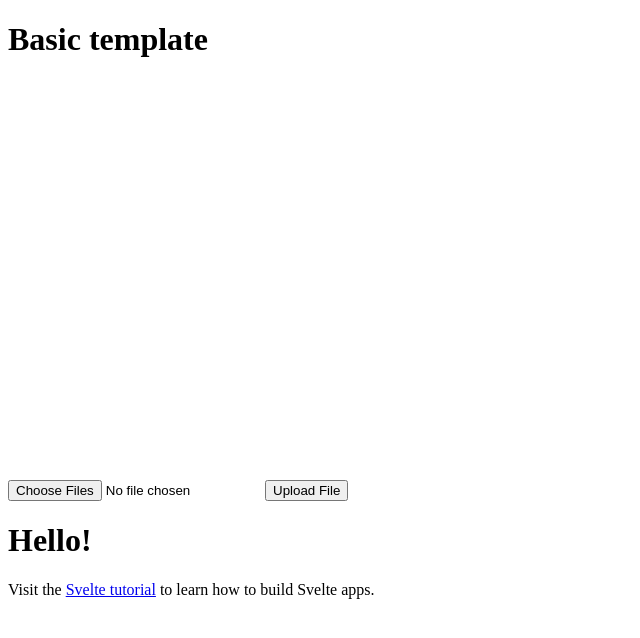
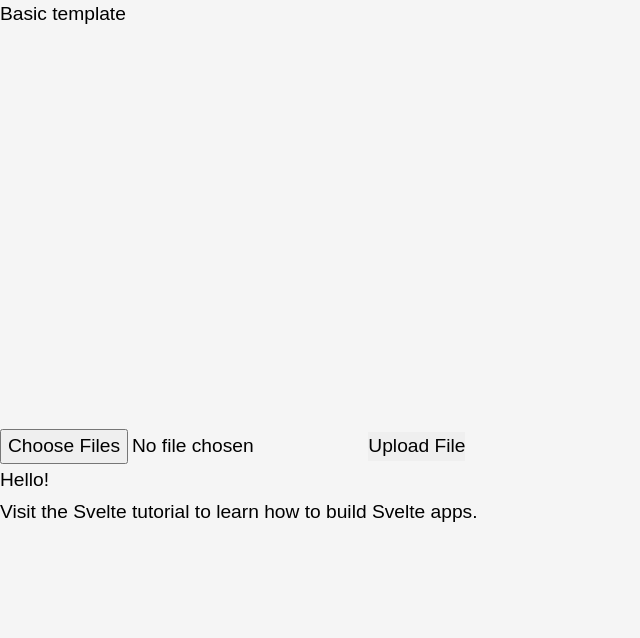
Before and after one commit to osoc21/Future-of-Work, a JavaScript app in the folder frontend/: page / in a window 1280 px wide. Shown: the top 638 px of the page, without its empty margins (0-640 px from the left). Built offline with nearby package versions, Linux system fonts and the light colour scheme.

Commit message:
feat: add global css

```diff
--- a/frontend/src/App.svelte
+++ b/frontend/src/App.svelte
@@ -1,4 +1,5 @@
 <script>
+  import './app.postcss';
 </script>
 
 <main>
--- /dev/null
+++ b/frontend/src/app.postcss
@@ -0,0 +1,17 @@
+@tailwind base;
+
+body {
+  background-color: whitesmoke;
+  margin: 0;
+  padding: 0;
+  font-family: Arial, Helvetica, sans-serif;
+  font-size: larger;
+}
+
+main {
+  margin: auto;
+  line-height: 2rem;
+}
+
+@tailwind components;
+@tailwind utilities;
```
